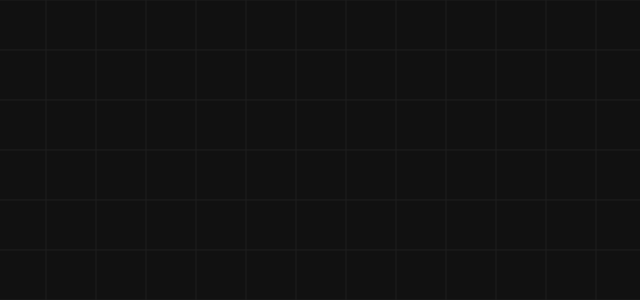
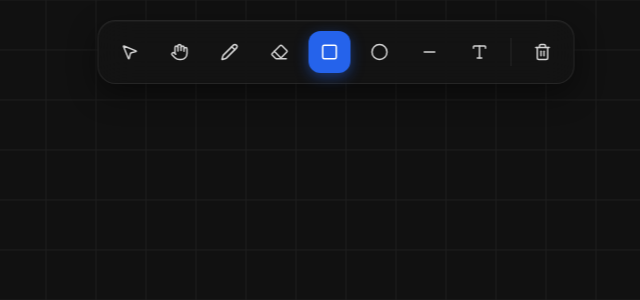
Before and after one commit to swaznil/drawxd, a React (Vite) app: page / in a window 1280 px wide. Shown: the top 300 px of the page, without its empty margins (304-944 px from the left). Built offline with nearby package versions, Linux system fonts and the light colour scheme.

Commit message:
improved css

```diff
--- a/src/styles.css
+++ b/src/styles.css
@@ -35,3 +35,73 @@ body {
   background: transparent;
   touch-action: none;
 }
+
+/* toolbar styles */
+
+.toolbar{
+    position:fixed;
+    top:20px;
+    left:50%;
+    transform:translateX(-50%);
+    display:flex;
+    align-items:center;
+    gap:10px;
+    padding:10px;
+    background:rgba(20,20,20,0.82);
+    backdrop-filter:blur(18px);
+    -webkit-backdrop-filter:blur(18px);
+    border:1px solid rgba(255,255,255,0.08);
+    border-radius:18px;
+    z-index:9999;
+    box-shadow:
+    0 10px 30px rgba(0,0,0,0.45),
+    inset 0 1px 0 rgba(255,255,255,0.04);
+}
+
+.toolbar-group{
+    display:flex;
+    align-items:center;
+    gap:8px;
+}
+
+.toolbar-divider{
+    width:1px;
+    height:28px;
+    background:rgba(255,255,255,0.08);
+}
+
+.tool-btn{
+    width:42px;
+    height:42px;
+    border:none;
+    outline:none;
+    display:flex;
+    align-items:center;
+    justify-content:center;
+    border-radius:12px;
+    background:transparent;
+    color:#d4d4d4;
+    cursor:pointer;
+    transition:
+    background 0.18s ease,
+    color 0.18s ease,
+    transform 0.18s ease;
+}
+
+.tool-btn:hover{
+    background:rgba(255,255,255,0.08);
+    color:white;
+    transform:translateY(-1px);
+}
+
+.tool-btn.active{
+    background:#2563eb;
+    color:white;
+    box-shadow:
+    0 4px 14px rgba(37,99,235,0.45);
+}
+
+.tool-btn.danger:hover{
+    background:#dc2626;
+    color:white;
+}
```
